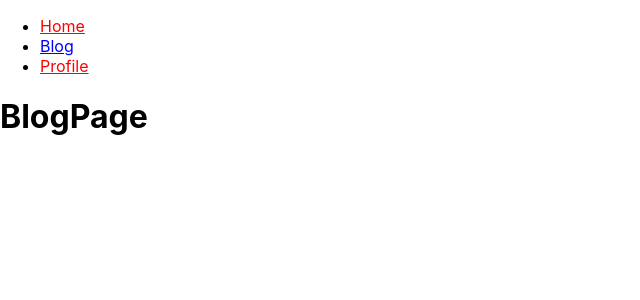
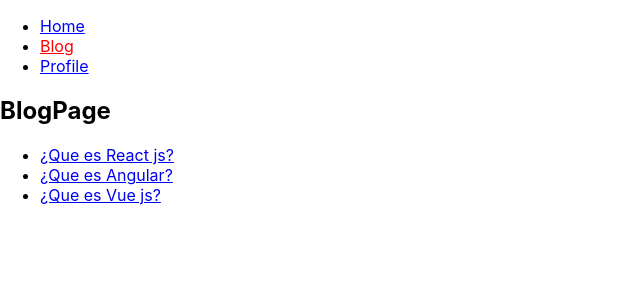
Before and after one commit to ivantabera/react-router, a React (Create React App) app: page /#/blog in a window 1280 px wide. Shown: the top 300 px of the page, without its empty margins (0-640 px from the left). Built offline with nearby package versions, Linux system fonts and the light colour scheme.

Commit message:
rutas dinamicas

```diff
--- a/src/App.js
+++ b/src/App.js
@@ -3,6 +3,7 @@
 import {Home} from "./home/Home";
 import {Blog} from "./blog/Blog";
 import {Profile} from "./profile/Profile";
+import {BlogPost} from "./blog/blogpost/BlogPost";
 
 function App() {
   return (
@@ -10,10 +11,11 @@
       <Menu />
 
       <Routes>
-        <Route path="/" element={<Home />} />
-        <Route path="/blog" element={<Blog />} />
-        <Route path="/profile" element={<Profile />} />
-        <Route path="*" element={<h1>Not found</h1>} />
+            <Route path="/" element={<Home />} />
+            <Route path="/blog" element={<Blog />} />
+            <Route path="/blog/:slug" element={<BlogPost />} />
+            <Route path="/profile" element={<Profile />} />
+            <Route path="*" element={<h1>Not found</h1>} />
       </Routes>
     </HashRouter>
   );
--- a/src/blog/Blog.js
+++ b/src/blog/Blog.js
@@ -1,6 +1,26 @@
 import React from "react";
+import {Link} from "react-router-dom";
+import {blogData} from "../data/blogData";
 export const Blog = () => {
     return(
-        <h1>BlogPage</h1>
+        <>
+            <h2>BlogPage</h2>
+            <ul>
+                {
+                    blogData.map(post =>(
+                        <BlogLink key={post.slug} post={post} />
+                    ))
+                }
+            </ul>
+        </>
+
     )
 }
+
+function BlogLink({post}) {
+    return(
+        <li>
+            <Link to={post.slug} >{post.title}</Link>
+        </li>
+    )
+}
--- /dev/null
+++ b/src/blog/blogpost/BlogPost.js
@@ -0,0 +1,17 @@
+import React from "react";
+import {useParams} from "react-router-dom";
+import {blogData} from "../../data/blogData";
+
+export const BlogPost = () => {
+    const {slug} = useParams();
+
+    const findPost = blogData.find(post => post.slug === slug);
+
+    return(
+        <>
+            <h2>{findPost.title}</h2>
+            <p>{findPost.content}</p>
+            <p>{findPost.author}</p>
+        </>
+    )
+}
--- /dev/null
+++ b/src/data/blogData.js
@@ -0,0 +1,23 @@
+const blogData = [];
+blogData.push(
+    {
+        title: '¿Que es React js?',
+        slug: 'react-js',
+        content: 'Es el mejor framework de Javascript',
+        author: 'Ivan tabera'
+    },
+    {
+        title: '¿Que es Angular?',
+        slug: 'angular-js',
+        content: 'Es el mejor framework de Javascript',
+        author: 'Fernando tabera'
+    },
+    {
+        title: '¿Que es Vue js?',
+        slug: 'vue-js',
+        content: 'Es el mejor framework de Javascript',
+        author: 'Aurora tabera'
+    }
+)
+
+export {blogData};
--- a/src/menu/Menu.js
+++ b/src/menu/Menu.js
@@ -7,10 +7,10 @@
             <ul>
                 {
                     routes.map(route => (
-                        <li>
+                        <li key={route.text}>
                             <NavLink
                                 style={({isActive}) => ({
-                                    color: isActive ? 'blue' : 'red'
+                                    color: isActive ? 'red' : 'blue'
                                 })}
                                 to={route.to}
                             >
```
